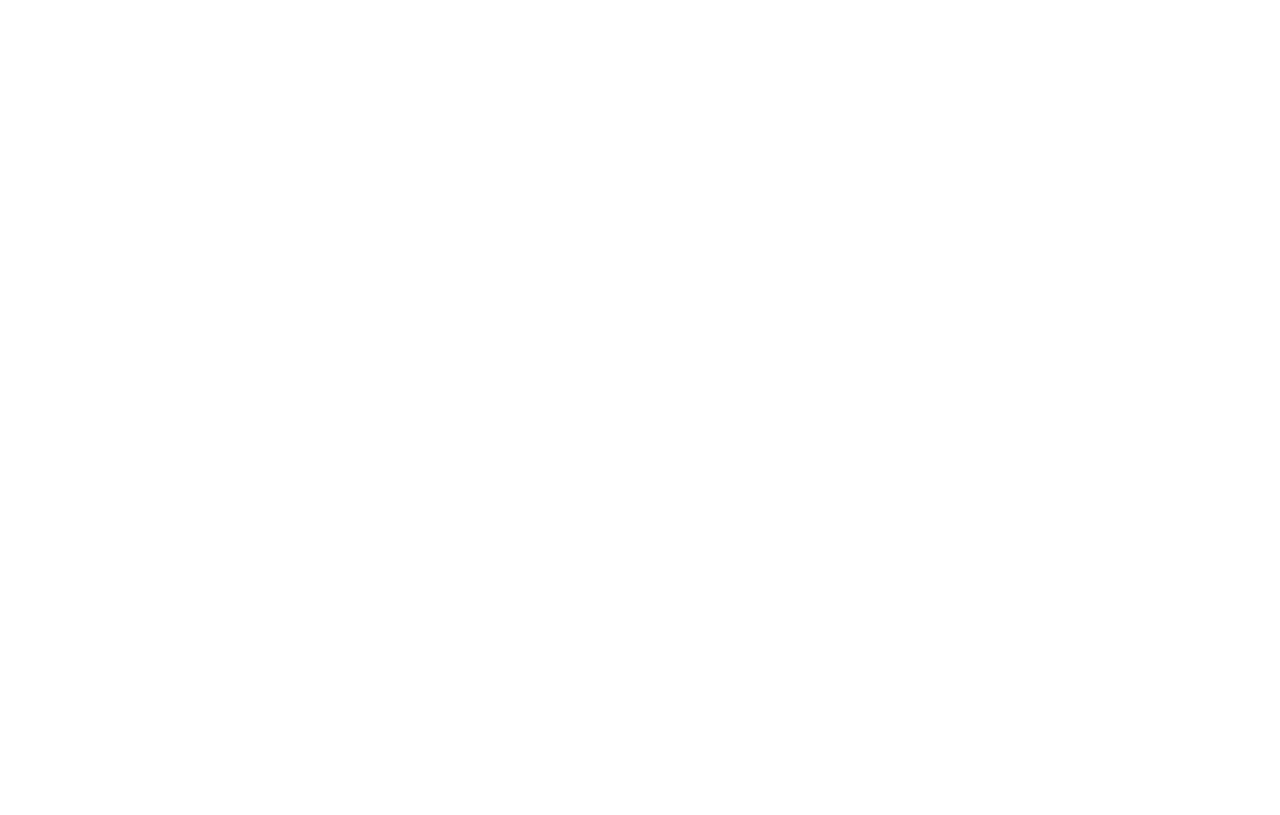
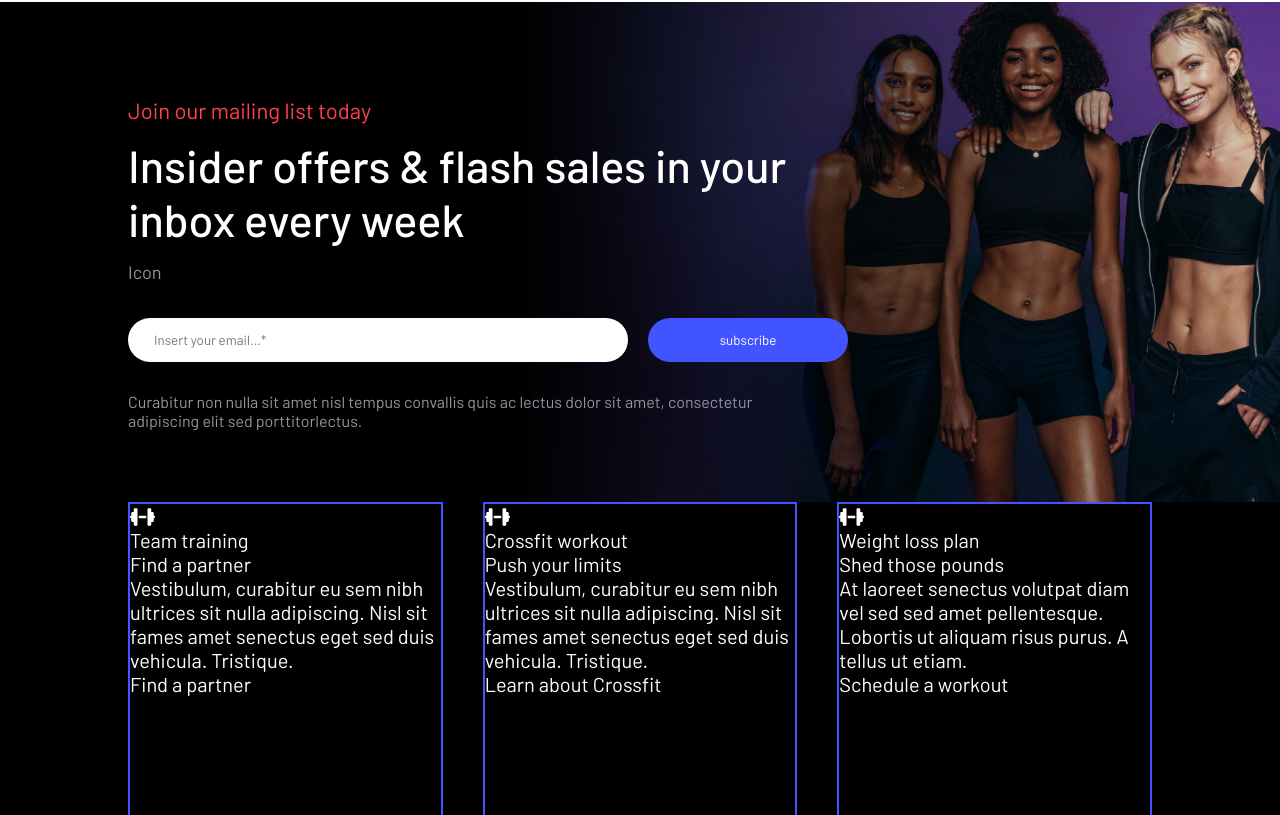
Before and after one commit to Pastafredda/proj-html-vuejs, a Vue app: page / in a window 1280 px wide. Shown: the part 2805-3620 px from the top of the page. Before the commit the page ends 2807 px from the top, so only its background shows below. Built offline with nearby package versions, Linux system fonts and the light colour scheme.

Commit message:
mancano alcune immagini

```diff
--- /dev/null
+++ b/src/components/ScheduleCard.vue
@@ -0,0 +1,76 @@
+<script>
+export default {
+    name: "ScheduleCard",
+    data() {
+        return {
+            links: [
+                {
+                    Title: "Team training",
+                    Subtitle: "Find a partner",
+                    Text: "Vestibulum, curabitur eu sem nibh ultrices sit nulla adipiscing. Nisl sit fames amet senectus eget sed duis vehicula. Tristique.",
+                    UnderText: "Find a partner"
+                },
+                {
+                    Title: "Crossfit workout",
+                    Subtitle: "Push your limits",
+                    Text: "Vestibulum, curabitur eu sem nibh ultrices sit nulla adipiscing. Nisl sit fames amet senectus eget sed duis vehicula. Tristique.",
+                    UnderText: "Learn about Crossfit"
+                },
+                {
+                    Title: "Weight loss plan",
+                    Subtitle: "Shed those pounds",
+                    Text: "At laoreet senectus volutpat diam vel sed sed amet pellentesque. Lobortis ut aliquam risus purus. A tellus ut etiam.",
+                    UnderText: "Schedule a workout"
+                },
+            ]
+        }
+    }
+}
+</script>
+<template>
+    <section>
+        <div class="container">
+            <div class="row">
+
+                <div class="card" v-for="(link, index) in links" :key="index">
+                    <ul class="contenuto">
+                        <li><font-awesome-icon icon="fa-solid fa-dumbbell" /></li>
+                        <li>{{ link.Title }}</li>
+                        <li>{{ link.Subtitle }}</li>
+                        <li>{{ link.Text }}</li>
+                        <li>{{ link.UnderText }}</li>
+                    </ul>
+
+                </div>
+            </div>
+        </div>
+    </section>
+</template>
+<style scoped lang="scss">
+@use "../styles/general.scss" as *;
+@use "../styles/variables.scss" as *;
+
+section {
+    background-color: black;
+    height: 500px;
+
+    .row {
+        display: flex;
+        gap: 40px;
+
+        .card {
+            width: calc(100% / 3);
+            height: 500px;
+            border: 2px solid $color-blue;
+
+
+            li {
+                color: white;
+                font-size: 20px;
+            }
+        }
+    }
+
+
+}
+</style>
--- a/src/components/ScheduleEmail.vue
+++ b/src/components/ScheduleEmail.vue
@@ -5,10 +5,86 @@
 </script>
 <template>
     <section>
+        <div class="container">
+            <div class="sx">
+                <ul class="info">
+                    <li>Join our mailing list today</li>
+                    <li id="title">Insider offers & flash sales in your inbox every week</li>
+                    <li>Icon</li>
+                </ul>
+                <form action="#">
+                    <input type="email" name="email" placeholder="Insert your email...*" id="">
+                    <button class="subscribe">subscribe</button>
+                </form>
+                <p>Curabitur non nulla sit amet nisl tempus convallis quis ac lectus dolor sit amet, consectetur adipiscing
+                    elit sed porttitorlectus.</p>
+            </div>
+        </div>
 
     </section>
 </template>
 <style scoped lang="scss">
 @use "../styles/general.scss" as *;
 @use "../styles/variables.scss" as *;
+
+section {
+    background-image: linear-gradient(90deg, black 40%, rgba(6, 6, 7, 0)), url(../assets/img/banner1-2x.jpg);
+    background-size: cover;
+    background-repeat: no-repeat;
+    height: 500px;
+    display: flex;
+    padding-top: 80px;
+
+    .info {
+        color: white;
+
+        #title {
+            font-size: 45px;
+            color: white;
+            font-weight: 500;
+            max-width: 700px;
+        }
+
+        li {
+            color: $color-gray;
+            margin: 15px 0;
+            font-size: 18px;
+
+            &:first-child {
+                color: $color-red;
+                font-size: 22px;
+
+            }
+        }
+
+    }
+
+    button,
+    input {
+        border: none;
+        padding: 14px 26px;
+        border-radius: 22px;
+        margin-top: 20px;
+
+    }
+
+    button {
+        width: 200px;
+        cursor: pointer;
+        background-color: $color-blue;
+        color: white;
+    }
+
+    input {
+        width: 500px;
+        margin-right: 20px;
+    }
+
+    p {
+        color: $color-gray;
+        margin-top: 30px;
+        max-width: 698px;
+    }
+
+}
 </style>
--- a/src/components/SectionSchedule.vue
+++ b/src/components/SectionSchedule.vue
@@ -1,16 +1,17 @@
 <script>
 import ScheduleEmail from './ScheduleEmail.vue'
+import ScheduleCard from './ScheduleCard.vue'
 export default {
     name: "SectionSchedule",
     components: {
-        ScheduleEmail
+        ScheduleEmail,
+        ScheduleCard
     }
 }
 </script>
 <template>
-    <section>
-        <ScheduleEmail />
-    </section>
+    <ScheduleEmail />
+    <ScheduleCard />
 </template>
 <style scoped lang="scss">
 @use "../styles/general.scss" as *;
--- a/src/components/SectionVideo.vue
+++ b/src/components/SectionVideo.vue
@@ -152,6 +152,10 @@
                 font-size: 16px;
                 cursor: pointer;
                 margin-top: 10px;
+
+                &:hover {
+                    background-color: $color-red;
+                }
             }
         }
 
--- a/src/components/SectionVideoList.vue
+++ b/src/components/SectionVideoList.vue
@@ -61,6 +61,12 @@
         background-size: cover;
         background-position: center;
         border-radius: 4px 4px 40px 4px;
+        transition: all 0.5s ease;
+        cursor: pointer;
+
+        &:hover {
+            transform: scale(1.04);
+        }
 
         &:nth-child(2) {
             background-image: url(../assets/img/video7-2x.jpg);
--- a/src/main.js
+++ b/src/main.js
@@ -7,10 +7,10 @@
 import { FontAwesomeIcon } from '@fortawesome/vue-fontawesome'
 
 /* import specific icons */
-import { faArrowRight, faCartShopping, faMagnifyingGlass, faPlay, faUserSecret } from '@fortawesome/free-solid-svg-icons'
+import { faArrowRight, faCartShopping, faDumbbell, faMagnifyingGlass, faPlay, faUserSecret } from '@fortawesome/free-solid-svg-icons'
 import { faYoutube } from '@fortawesome/free-brands-svg-icons'
 
 /* add icons to the library */
-library.add(faCartShopping, faMagnifyingGlass, faPlay, faYoutube, faArrowRight)
+library.add(faCartShopping, faMagnifyingGlass, faPlay, faYoutube, faArrowRight, faDumbbell)
 
 createApp(App).component('font-awesome-icon', FontAwesomeIcon).mount('#app')
```
